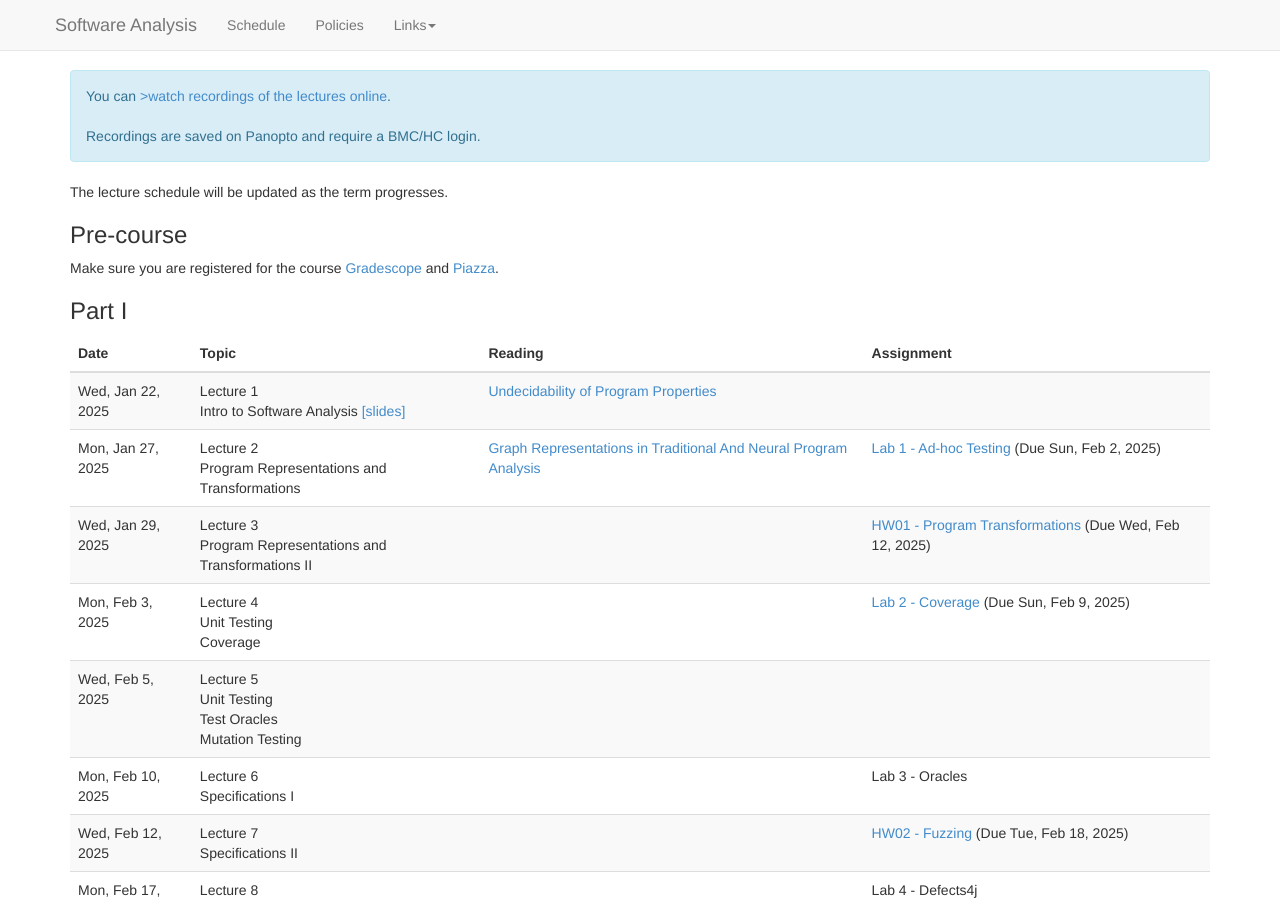
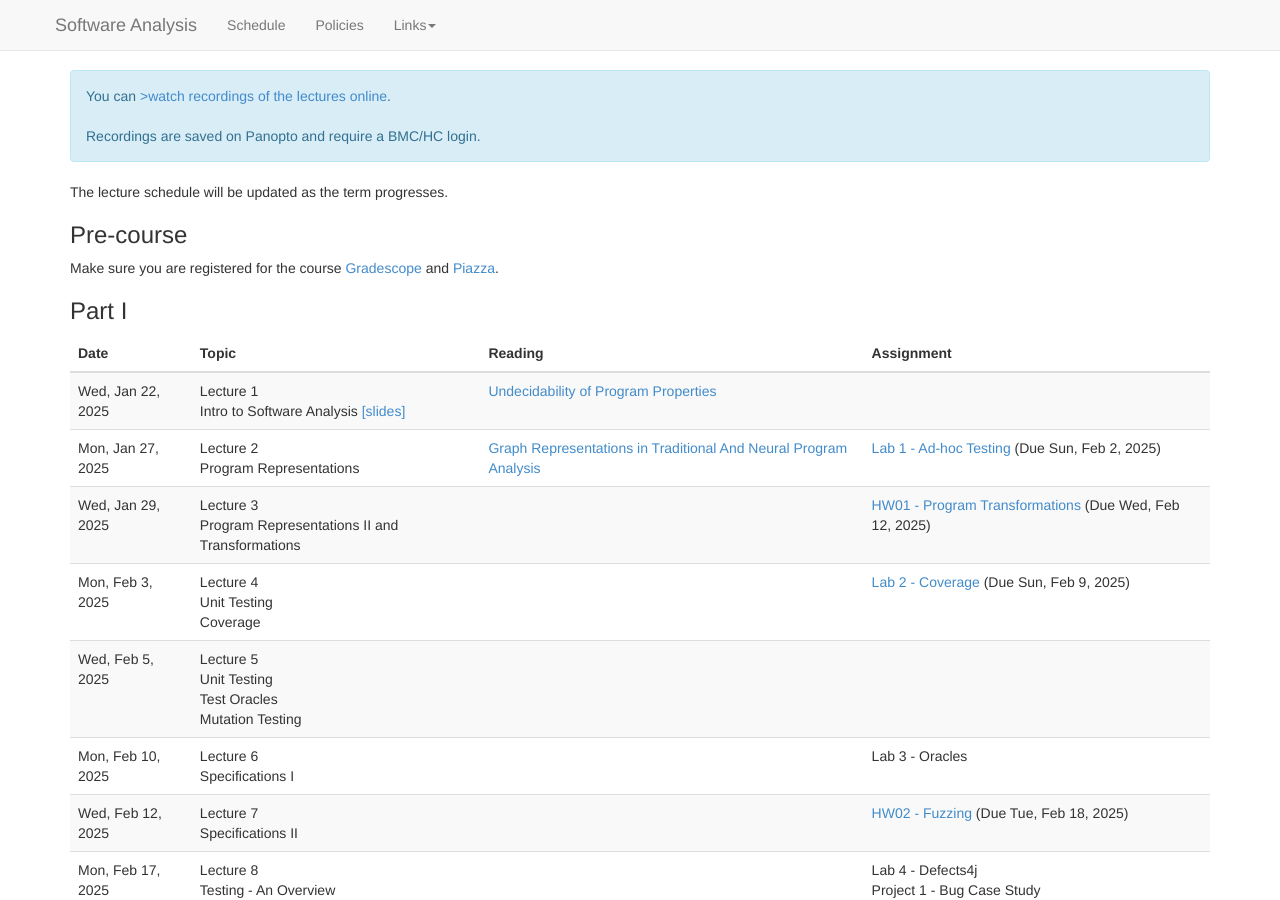
Before and after one commit to bmc-cs-software-analysis/383, a Jekyll site: the page built from schedule.md, in a window 1280 px wide and 900 px high. Built offline with Jekyll 4.4.1, drawn with Linux system fonts in a browser that asks for light colours; nearby versions of some CDN libraries.

Commit message:
slide titles

```diff
--- a/_data/schedule.yaml
+++ b/_data/schedule.yaml
@@ -15,7 +15,7 @@
        #   url: "labs/Lab01.html"
     -
       date: 2025-01-27
-      title: Lecture 2 <br> Program Representations and Transformations
+      title: Lecture 2 <br> Program Representations
       #slides: "slides/lecture02.pdf"
       recording: ~
       readings:
@@ -31,7 +31,7 @@
           deadline: "2025-02-02"
     -
       date: 2025-01-29
-      title: Lecture 3 <br> Program Representations and Transformations II
+      title: Lecture 3 <br> Program Representations II and Transformations
 
       #slides: "slides/lecture03.pdf"
       recording: ~
```
